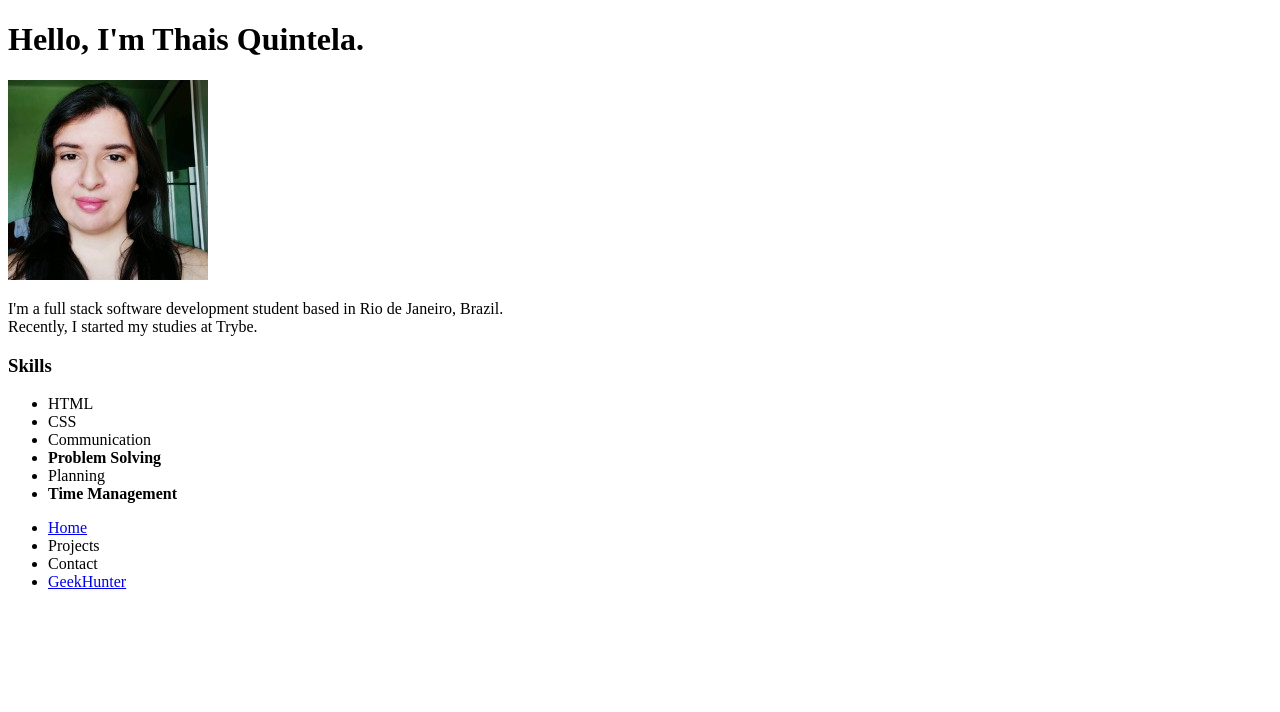
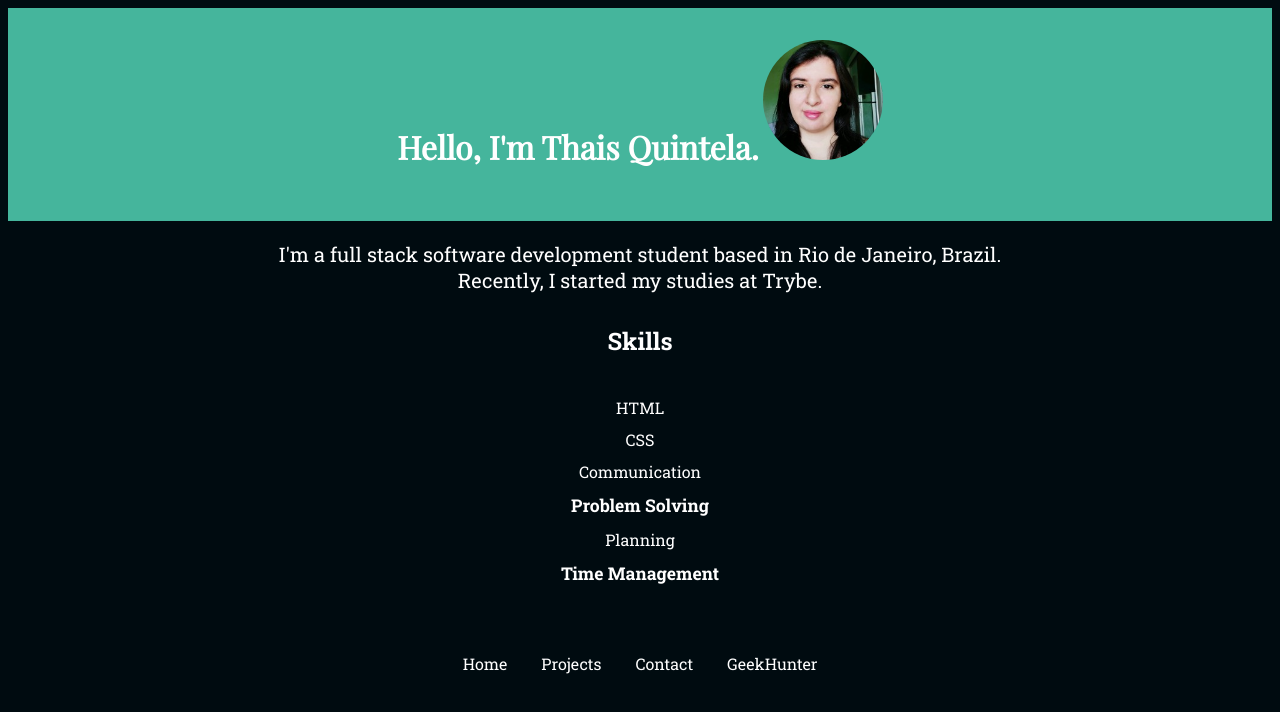
Before and after one commit to ThaisQuintela/ThaisQuintela.github.io, a plain HTML site: page index.html in a window 1280 px wide. Drawn offline with nearby package versions, Linux system fonts and the light colour scheme; a web font is replaced by a local one.

Commit message:
Project requirements Day 2 | Trybe

```diff
--- a/index.html
+++ b/index.html
@@ -4,6 +4,8 @@
     <meta charset="UTF-8">
     <meta name="viewport" content="width=device-width, initial-scale=1.0">
     <title>Portfólio - Thais Quintela</title>
+    <link rel="stylesheet" href="style.css">
+    <link href="https://fonts.googleapis.com/css2?family=Playfair+Display:ital,wght@0,400;1,500&family=Roboto+Slab:wght@400;700&display=swap" rel="stylesheet">
 </head>
 <body>
     <!-- I used the portfolios at https://www.freecodecamp.org/news/15-web-developer-portfolios-to-inspire-you-137fb1743cae/ as an inspiration for mine -->
@@ -16,20 +18,22 @@
     <main>
         <p>I'm a full stack software development student based in Rio de Janeiro, Brazil.<br>Recently, I started my studies at Trybe.</p>
 
-        <h3>Skills</h3>
+        <section class="skills">
+        <h2>Skills</h2>
             <ul>
                 <li>HTML</li>
                 <li>CSS</li>
                 <li>Communication</li>
-            <li><strong>Problem Solving</strong></li>
+                <li class="strong"><strong>Problem Solving</strong></li>
                 <li>Planning</li>
-            <li><strong>Time Management</strong></li>
+                <li class="strong"><strong>Time Management</strong></li>
             </ul>
+        </section>
     </main>
 
     <footer>
         <nav>
-            <ul>
+            <ul class="navbar">
                 <li><a href="#home">Home</a></li>
                 <li>Projects</li>
                 <li>Contact</li>
--- /dev/null
+++ b/style.css
@@ -0,0 +1,57 @@
+body {
+    background-color: #000B10;
+    color: #fff;
+    font-family: 'Roboto Slab', serif;
+    text-align: center;
+}
+
+header {
+    background-color: #45B59C;
+    align-content: center;
+    padding: 2rem;
+
+}
+
+header h1 {
+    display: inline-block;
+    font-family: 'Playfair Display', serif;
+}
+
+header img {
+    border-radius: 100%;
+    width: 10%;
+}
+
+section.skills {
+    margin: 2rem 0;
+}
+
+.skills li {
+    line-height: 2em;
+    list-style: none;
+}
+
+.navbar li {
+    display: inline;
+    padding: 0 15px;
+    color: white;
+}
+
+.strong {
+    font-size: 1.1rem;
+}
+
+p {
+    font-size: 1.25rem;
+}
+
+ul {
+    margin: 15px 0;
+    padding: 15px 0;
+}
+
+a {
+    color: inherit;
+    text-decoration: none;
+
+}
```
Lines whose indentation alone changed are shown as unchanged.
